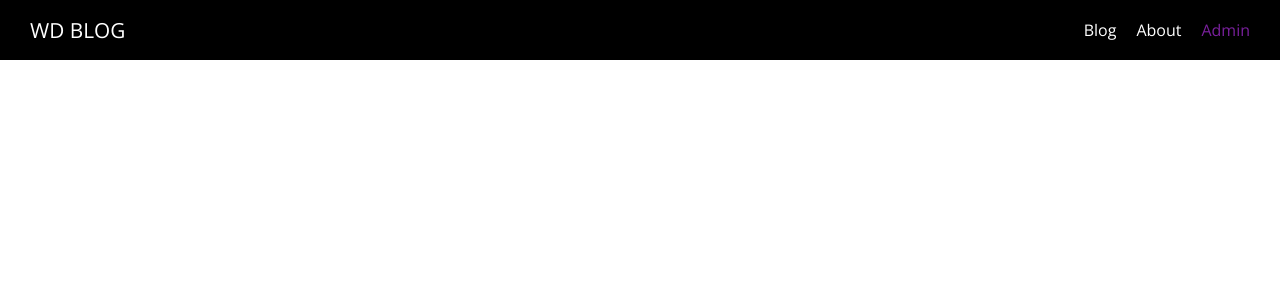
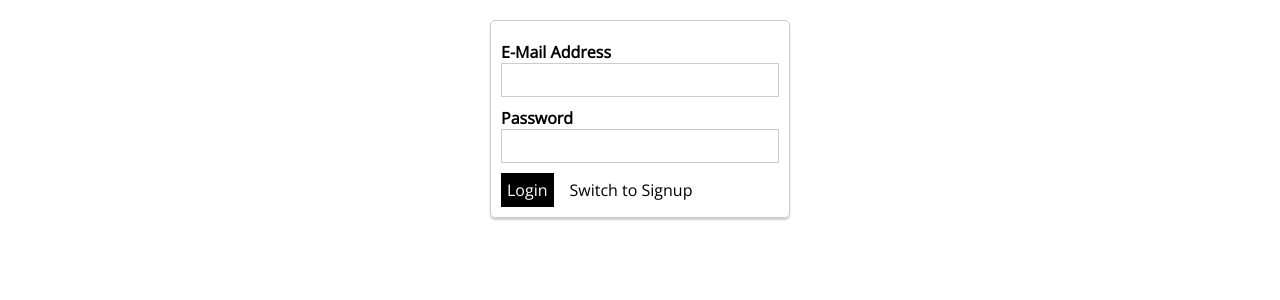
Before and after one commit to techytuppers/nuxtjs-vuejs-on-steroids, a Nuxt app: page /admin/auth in a window 1280 px wide. Shown: the top 300 px of the page. Built offline with nearby package versions, Linux system fonts and the light colour scheme.

Commit message:
35. Improving the App -- Adding in an auth login/signup form. Just visual for now, action to come

```diff
--- a/pages/admin/auth/index.vue
+++ b/pages/admin/auth/index.vue
@@ -0,0 +1,51 @@
+<template>
+  <div class="admin-auth-page">
+    <div class="auth-container">
+      <form>
+        <AppControlInput type="email">E-Mail Address</AppControlInput>
+        <AppControlInput type="password">Password</AppControlInput>
+        <AppButton type="submit">{{ isLogin ? 'Login' : 'Sign Up' }}</AppButton>
+        <AppButton
+          type="button"
+          btn-style="inverted"
+          style="margin-left: 10px"
+          @click="isLogin = !isLogin">Switch to {{ isLogin ? 'Signup' : 'Login' }}</AppButton>
+      </form>
+    </div>
+  </div>
+</template>
+
+<script>
+import AppControlInput from '@/components/UI/AppControlInput'
+import AppButton from '@/components/UI/AppButton'
+
+export default {
+  name: 'AdminAuthPage',
+  layout: 'admin',
+  components: {
+    AppControlInput,
+    AppButton
+  },
+  data() {
+    return {
+      isLogin: true
+    }
+  }
+}
+</script>
+
+<style scoped>
+.admin-auth-page {
+  padding: 20px;
+}
+
+.auth-container {
+  border: 1px solid #ccc;
+  border-radius: 5px;
+  box-shadow: 0 2px 2px #ccc;
+  width: 300px;
+  margin: auto;
+  padding: 10px;
+  box-sizing: border-box;
+}
+</style>
--- a/pages/admin/index.vue
+++ b/pages/admin/index.vue
@@ -1,7 +1,7 @@
 <template>
   <div class="admin-page">
     <section class="new-post">
-      <button @click="$router.push('/admin/new-post')">Create Post</button>
+      <AppButton @click="$router.push('/admin/new-post')">Create Post</AppButton>
     </section>
     <section class="existing-posts">
       <h1>Existing posts</h1>
@@ -11,10 +11,13 @@
 </template>
 
 <script>
-import PostList from "@/components/Posts/PostList";
+import PostList from '@/components/Posts/PostList';
+import AppButton from '@/components/UI/AppButton';
+
 export default {
   components: {
-    PostList
+    PostList,
+    AppButton
   }
 }
 </script>
```
